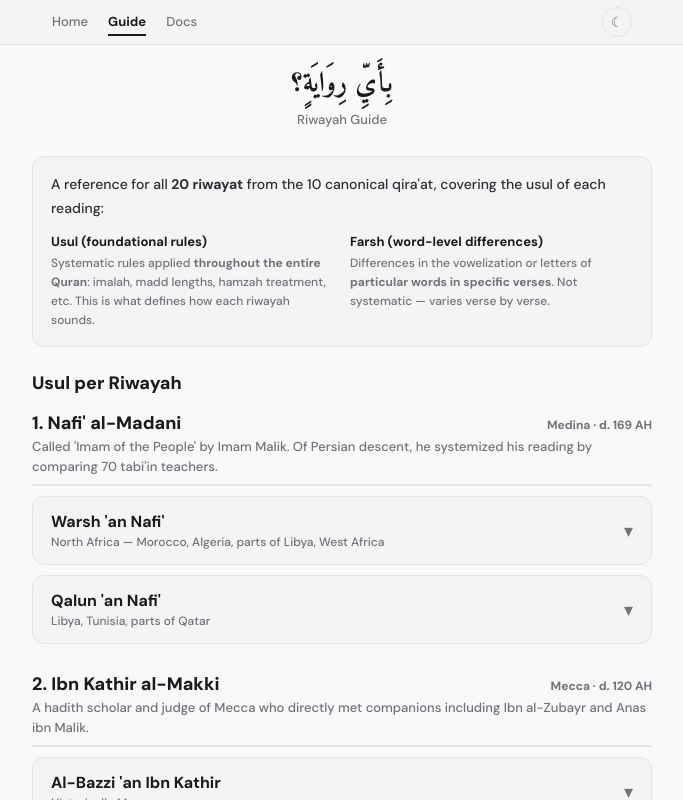
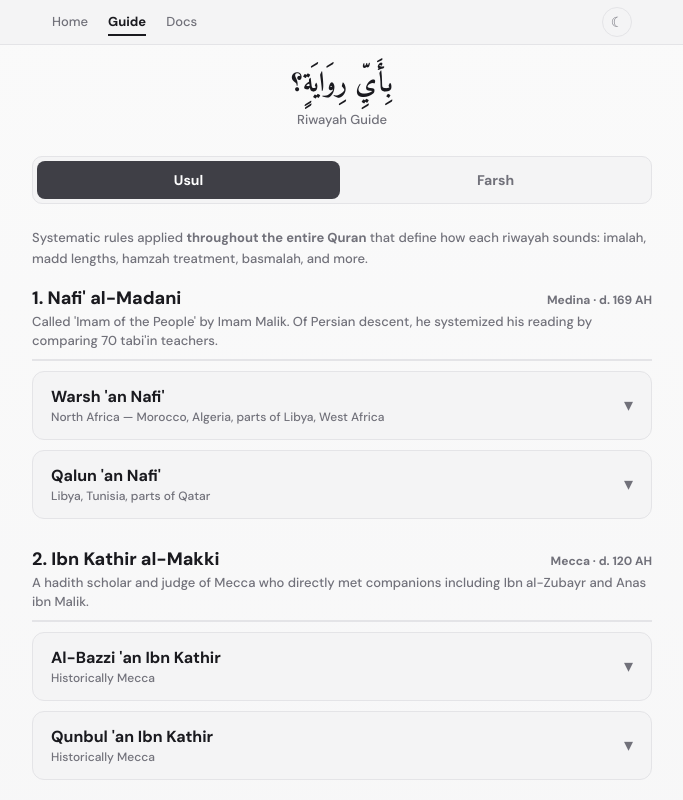
Before and after one commit to ManCaveDevs/riwayat-identifier, a React (Vite) app: page / in a window 1280 px wide. Both pictures are taken after a click on the button "Guide". Shown: the top 800 px of the page, without its empty margins (298-981 px from the left). Built offline with nearby package versions, Linux system fonts and the light colour scheme.

Commit message:
Split guide into Usul and Farsh tabs
Replaces the long single-page layout with a tab switcher. Usul tab
shows the per-riwayah accordion cards, Farsh tab shows the
word-level examples. Keeps the page concise.

```diff
--- a/src/guide.jsx
+++ b/src/guide.jsx
@@ -214,15 +214,11 @@ function RiwayahCard({ r }) {
 }
 
 export default function GuidePage({ onHome, onDocs, onGuide, darkMode, toggleDark }) {
-  // Group riwayat by qari
+  const [activeTab, setActiveTab] = useState("usul");
   const grouped = QARI_ORDER.map((qariName, idx) => ({
     ...QIRAAT[idx],
     riwayat: riwayatData.riwayat.filter(r => r.qari === qariName)
   }));
-
-  // Also pull traits from the main RIWAYAT array in riwayat-identifier.jsx
-  // Since we can't import that easily, we'll use the traits from riwayat.json notes instead
-  // But riwayat.json doesn't have traits — let's work with what we have
 
   return (
     <div className={`riwayat-root${darkMode ? " dark" : ""}`} style={{
@@ -280,32 +276,28 @@ export default function GuidePage({ onHome, onDocs, onGuide, darkMode, toggleDar
           <p style={{ fontSize: 13, color: "var(--sub)", margin: 0 }}>Riwayah Guide</p>
         </div>
 
-        {/* Intro */}
+        {/* Tabs */}
         <div style={{
-          background: "var(--card-bg)", border: "1.5px solid var(--border)",
-          borderRadius: 12, padding: "16px 18px", marginBottom: 24
+          display: "flex", gap: 4, marginBottom: 24,
+          background: "var(--card-bg)", borderRadius: 10, padding: 4,
+          border: "1.5px solid var(--border)"
         }}>
-          <p style={{ fontSize: 14, color: "var(--text)", margin: "0 0 12px 0", lineHeight: 1.7 }}>
-            A reference for all <strong>20 riwayat</strong> from the 10 canonical qira'at, covering the usul of each reading:
-          </p>
-          <div style={{ display: "flex", gap: 16, flexWrap: "wrap" }}>
-            <div style={{ flex: 1, minWidth: 200 }}>
-              <div style={{ fontSize: 13, fontWeight: 700, color: "var(--heading)", marginBottom: 4 }}>Usul (foundational rules)</div>
-              <p style={{ fontSize: 12, color: "var(--sub)", margin: 0, lineHeight: 1.6 }}>
-                Systematic rules applied <strong>throughout the entire Quran</strong>: imalah, madd lengths, hamzah treatment, etc. This is what defines how each riwayah sounds.
-              </p>
-            </div>
-            <div style={{ flex: 1, minWidth: 200 }}>
-              <div style={{ fontSize: 13, fontWeight: 700, color: "var(--heading)", marginBottom: 4 }}>Farsh (word-level differences)</div>
-              <p style={{ fontSize: 12, color: "var(--sub)", margin: 0, lineHeight: 1.6 }}>
-                Differences in the vowelization or letters of <strong>particular words in specific verses</strong>. Not systematic — varies verse by verse.
-              </p>
-            </div>
-          </div>
+          {[{ id: "usul", label: "Usul" }, { id: "farsh", label: "Farsh" }].map(tab => (
+            <button key={tab.id} onClick={() => setActiveTab(tab.id)} style={{
+              flex: 1, padding: "10px 12px",
+              background: activeTab === tab.id ? "var(--accent)" : "transparent",
+              color: activeTab === tab.id ? "var(--accent-fg)" : "var(--sub)",
+              border: "none", borderRadius: 8, fontSize: 14, fontWeight: 600,
+              cursor: "pointer", fontFamily: "'DM Sans', sans-serif", transition: "all 0.2s ease"
+            }}>{tab.label}</button>
+          ))}
         </div>
 
-        {/* Qari sections */}
-        <h2 style={{ fontSize: 18, fontWeight: 800, color: "var(--heading)", margin: "0 0 16px 0" }}>Usul per Riwayah</h2>
+        {activeTab === "usul" && <>
+        {/* Usul intro */}
+        <p style={{ fontSize: 13, color: "var(--sub)", margin: "0 0 16px 0", lineHeight: 1.6 }}>
+          Systematic rules applied <strong>throughout the entire Quran</strong> that define how each riwayah sounds: imalah, madd lengths, hamzah treatment, basmalah, and more.
+        </p>
         <div style={{ display: "flex", flexDirection: "column", gap: 28 }}>
           {grouped.map((group, i) => (
             <div key={i} style={{ animation: "fadeSlideUp 0.4s ease-out" }}>
@@ -338,8 +330,11 @@ export default function GuidePage({ onHome, onDocs, onGuide, darkMode, toggleDar
           ))}
         </div>
 
+        </>}
+
+        {activeTab === "farsh" && <>
         {/* Farsh Examples */}
-        <div style={{ marginTop: 36, animation: "fadeSlideUp 0.4s ease-out" }}>
+        <div style={{ animation: "fadeSlideUp 0.4s ease-out" }}>
           <h2 style={{ fontSize: 20, fontWeight: 800, color: "var(--heading)", margin: "0 0 8px 0" }}>Key Farsh Differences</h2>
           <p style={{ fontSize: 13, color: "var(--sub)", margin: "0 0 16px 0", lineHeight: 1.6 }}>
             Select examples of word-level differences between readings. Unlike usul, these apply to specific verses, not the entire Quran. Each example involves multiple readers.
@@ -443,6 +438,7 @@ export default function GuidePage({ onHome, onDocs, onGuide, darkMode, toggleDar
             Source: Sh. Yousef Wahb, "Can the Qur'an Be Recited in Different Ways?" (Yaqeen Institute, 2022)
           </p>
         </div>
+        </>}
 
         {/* Back to tool */}
         <div style={{ textAlign: "center", marginTop: 32 }}>
```
